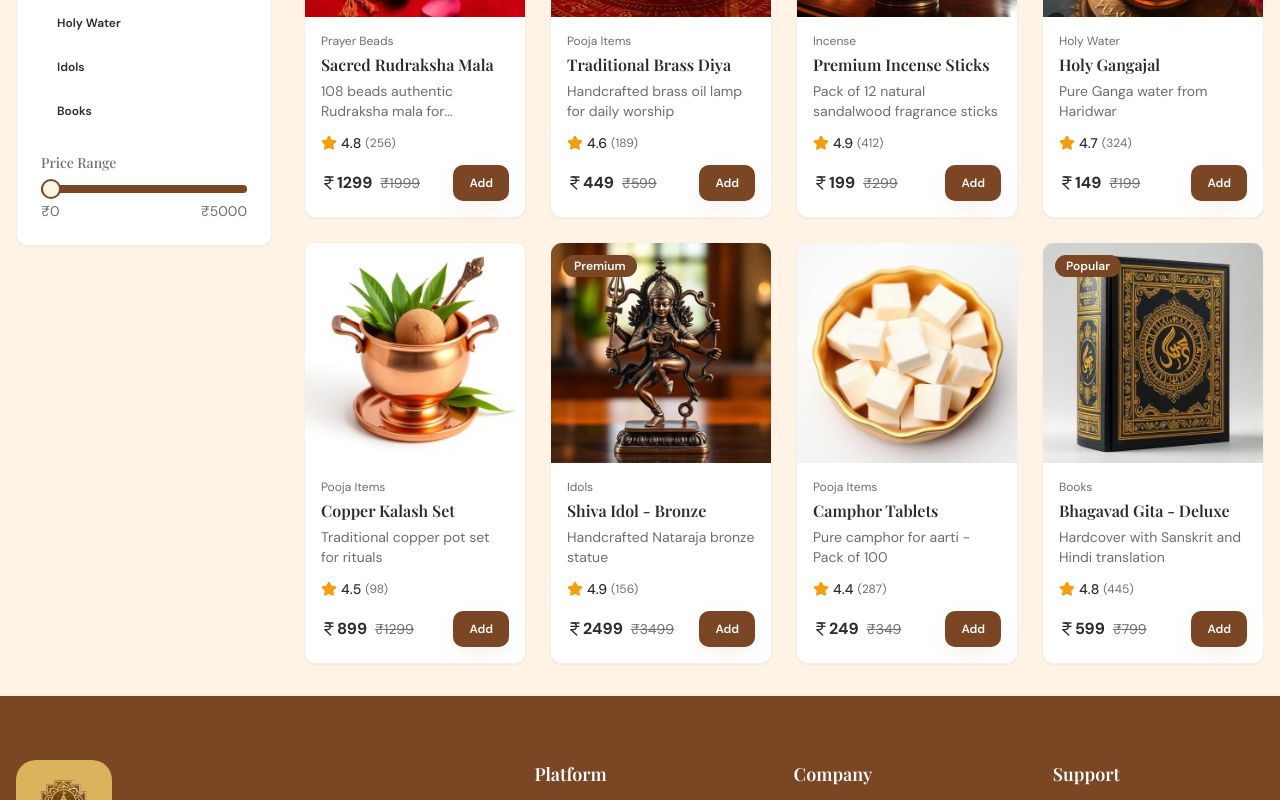
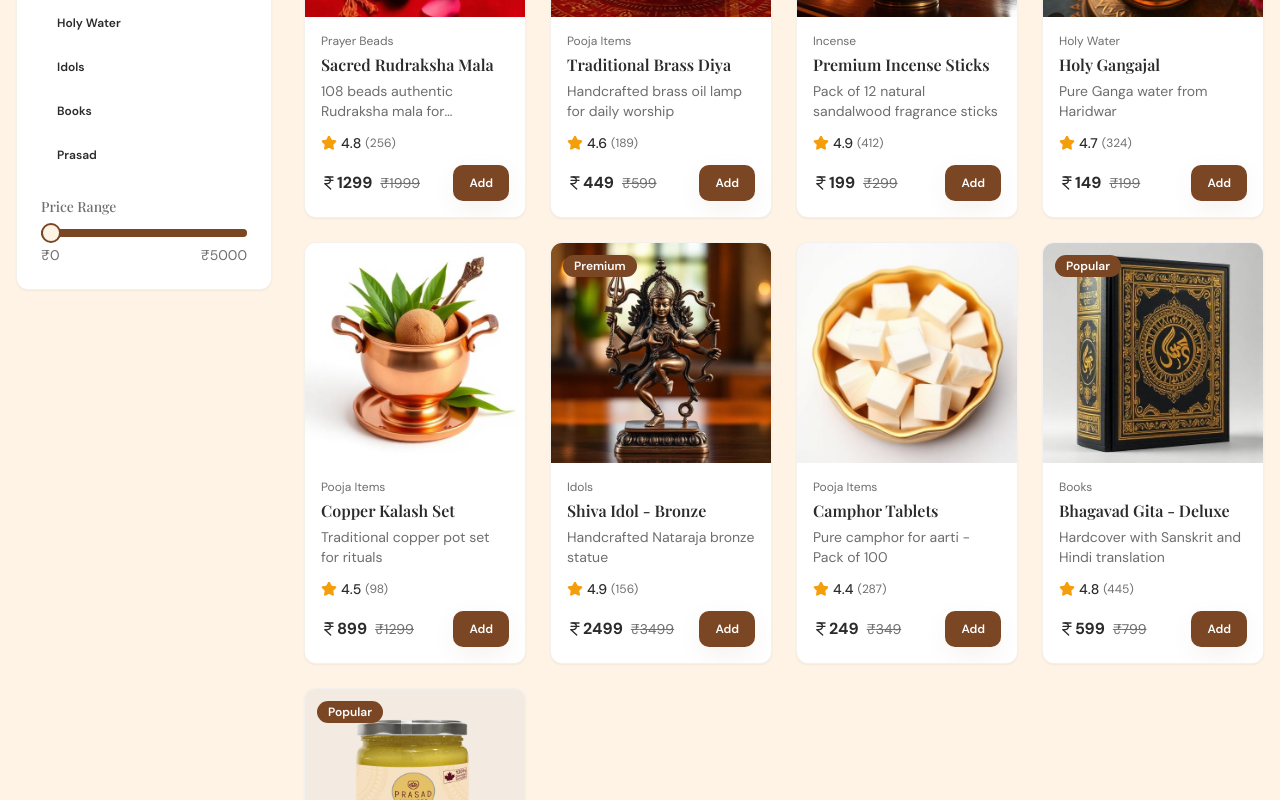
Before and after one commit to ShivpalBellway/DevBhakti, a Next.js app: page /marketplace in a window 1280 px wide. Shown: the part 680-1480 px from the top of the page. Built offline with nearby package versions, Linux system fonts and the light colour scheme.

Commit message:
feat: Implement marketplace page with product listing, search, filter, cart functionality, and new navbar component.

```diff
--- a/src/app/marketplace/page.tsx
+++ b/src/app/marketplace/page.tsx
@@ -1,8 +1,8 @@
 "use client";
 
-import React, { useState } from "react";
+import React, { useState, useEffect, Suspense } from "react";
 import Link from "next/link";
-import { useRouter } from "next/navigation";
+import { useRouter, useSearchParams } from "next/navigation";
 import Navbar from "@/components/landing/Navbar";
 import Footer from "@/components/landing/Footer";
 import { Input } from "@/components/ui/input";
@@ -34,6 +34,7 @@ import productKalash from "@/assets/product-kalash.jpg";
 import productShivaIdol from "@/assets/product-shiva-idol.jpg";
 import productCamphor from "@/assets/product-camphor.jpg";
 import productBhagavadGita from "@/assets/product-bhagavadgita.jpg";
+import productGhee from "@/assets/product-ghee.jpg";
 
 const products = [
   {
@@ -140,19 +141,42 @@ const products = [
     badge: "Popular",
     inStock: true,
   },
+  {
+    id: 9,
+    name: "Prasad - Ghee",
+    description: "Pure ghee for aarti - Pack of 100",
+    price: 599,
+    originalPrice: 799,
+    image: productGhee,
+    rating: 4.8,
+    reviews: 445,
+    category: "Prasad",
+    badge: "Popular",
+    inStock: true,
+  },
 ];
 
-const categories = ["All", "Prayer Beads", "Pooja Items", "Incense", "Holy Water", "Idols", "Books"];
+const categories = ["All", "Prayer Beads", "Pooja Items", "Incense", "Holy Water", "Idols", "Books", "Prasad"];
 
-export default function MarketplacePage() {
-  const router = useRouter(); // Use useRouter in Next.js
+function MarketplaceContent() {
+  const router = useRouter();
+  const searchParams = useSearchParams();
   const { toast } = useToast();
+
   const [searchQuery, setSearchQuery] = useState("");
   const [selectedCategory, setSelectedCategory] = useState("All");
   const [priceRange, setPriceRange] = useState([0, 5000]);
   const [cartItems, setCartItems] = useState<CartItem[]>([]);
   const [favorites, setFavorites] = useState<number[]>([]);
   const [cartOpen, setCartOpen] = useState(false);
+
+  // Sync with query parameters
+  useEffect(() => {
+    const categoryParam = searchParams.get("category");
+    if (categoryParam && categories.includes(categoryParam)) {
+      setSelectedCategory(categoryParam);
+    }
+  }, [searchParams]);
 
   const filteredProducts = products.filter((product) => {
     const matchesSearch = product.name.toLowerCase().includes(searchQuery.toLowerCase());
@@ -350,11 +374,10 @@ export default function MarketplacePage() {
                       onClick={() => toggleFavorite(product.id)}
                     >
                       <Heart
-                        className={`h-4 w-4 ${
-                          favorites.includes(product.id)
+                        className={`h-4 w-4 ${favorites.includes(product.id)
                             ? "fill-red-500 text-red-500"
                             : ""
-                        }`}
+                          }`}
                       />
                     </Button>
                   </div>
@@ -408,3 +431,11 @@ export default function MarketplacePage() {
     </div>
   );
 }
+
+export default function MarketplacePage() {
+  return (
+    <Suspense fallback={<div className="min-h-screen flex items-center justify-center">Loading Sacred Marketplace...</div>}>
+      <MarketplaceContent />
+    </Suspense>
+  );
+}
--- a/src/components/landing/Navbar.tsx
+++ b/src/components/landing/Navbar.tsx
@@ -29,9 +29,9 @@ const Navbar: React.FC = () => {
 
   const navLinks = [
     { label: "Verified Temples", href: "/temples" },
-    { label: "Shop", href: "/marketplace" },
+    { label: "Shop", href: "/marketplace?category=All" },
     { label: "Live Darshan", href: "/live-darshan" },
-    { label: "Buy Prasad", href: "/marketplace" },
+    { label: "Buy Prasad", href: "/marketplace?category=Prasad" },
     // { label: "Dashboard", href: "#dashboard" },
   ];
 
@@ -72,7 +72,7 @@ const Navbar: React.FC = () => {
                   <Button variant="ghost" size="icon" className="relative rounded-full w-10 h-10 border-2 border-[#794A05]
                      hover:border-[#794A05] hover:bg-[#ffffff] transition-all duration-300 ease-in-out
                       hover:shadow-[0_0_0_4px_#ffffff,0_0_0_6px_#794A05] group">
-                    <User className="w-5 h-5 text-[#794A05] transition-all duration-300 group-hover:scale-110"/>
+                    <User className="w-5 h-5 text-[#794A05] transition-all duration-300 group-hover:scale-110" />
                   </Button>
                 </DropdownMenuTrigger>
                 <DropdownMenuContent align="end" className="w-64 mt-3 p-2 rounded-[1.8rem] shadow-2xl border-orange-100/50 dark:border-zinc-800 bg-white/95 dark:bg-zinc-950/95 backdrop-blur-md animate-in fade-in zoom-in-95 duration-200">
```
Also changed, not shown: src/assets/product-ghee.jpg (added).
